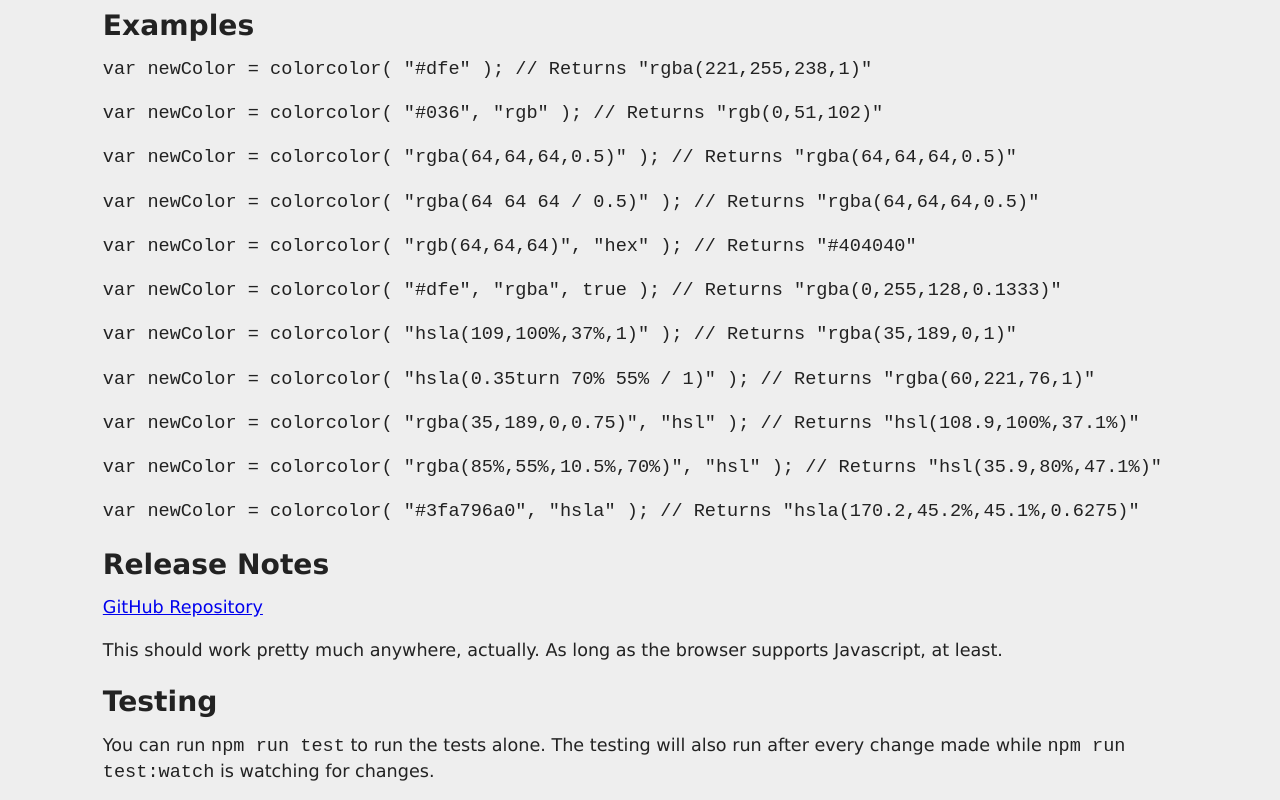
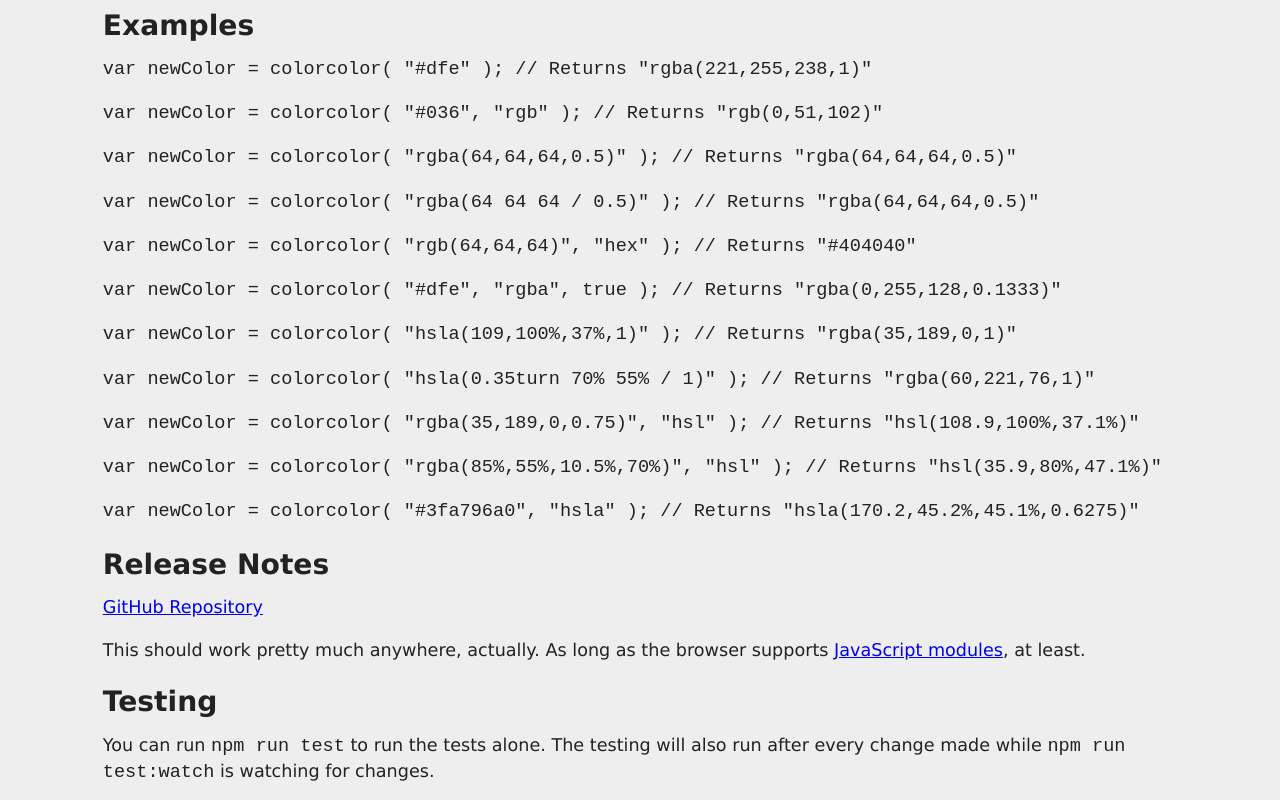
Before and after one commit to russelporosky/color2color, a plain HTML site: page index.html in a window 1280 px wide. Shown: the part 1051-1851 px from the top of the page. Drawn offline with nearby package versions, Linux system fonts and the light colour scheme.

Commit message:
Update index.html

```diff
--- a/index.html
+++ b/index.html
@@ -100,7 +100,7 @@
 		<h2>Release Notes</h2>
 	</header>
 	<p><a href="http://github.com/metaloha/color2color">GitHub Repository</a></p>
-	<p>This should work pretty much anywhere, actually. As long as the browser supports Javascript, at least.</p>
+	<p>This should work pretty much anywhere, actually. As long as the browser supports <a href="https://caniuse.com/es6-module-dynamic-import">JavaScript modules</a>, at least.</p>
 </article>
 <article>
 	<header>
```
